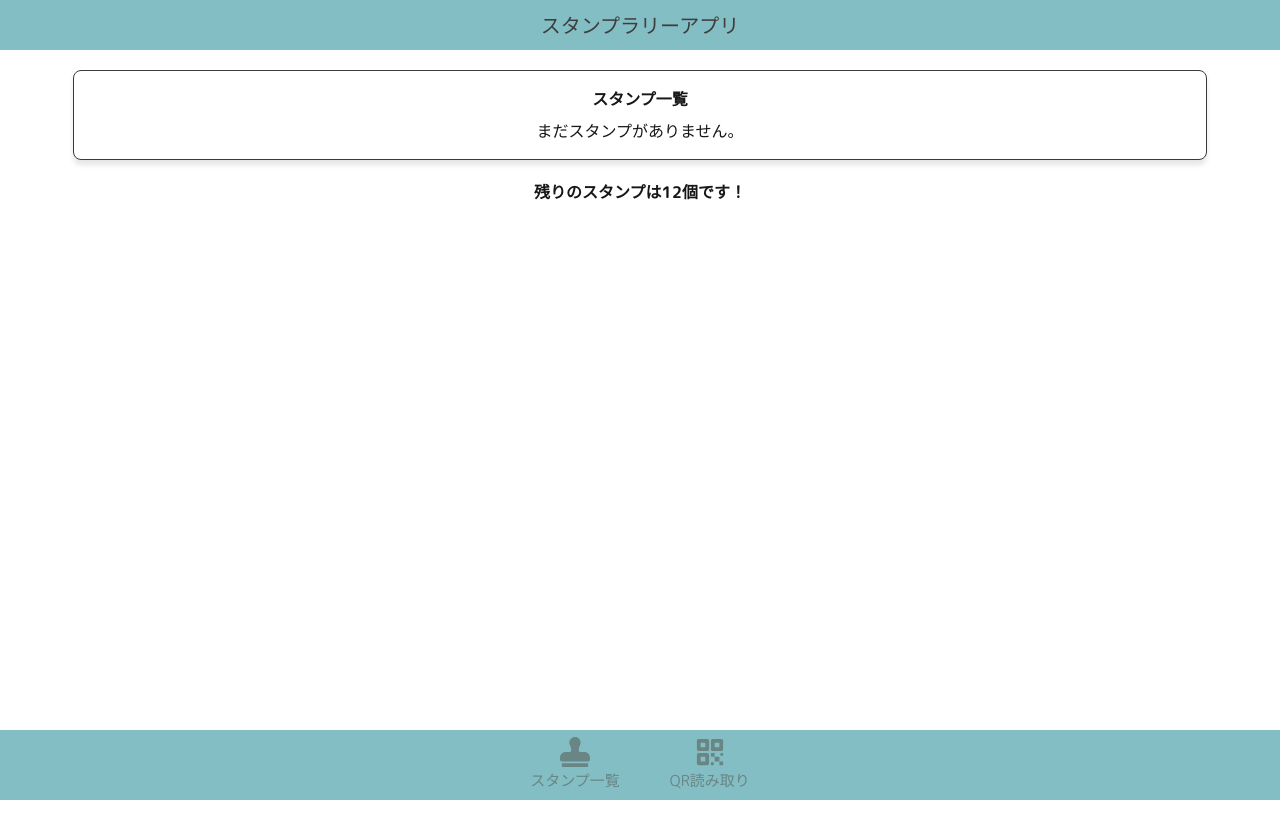
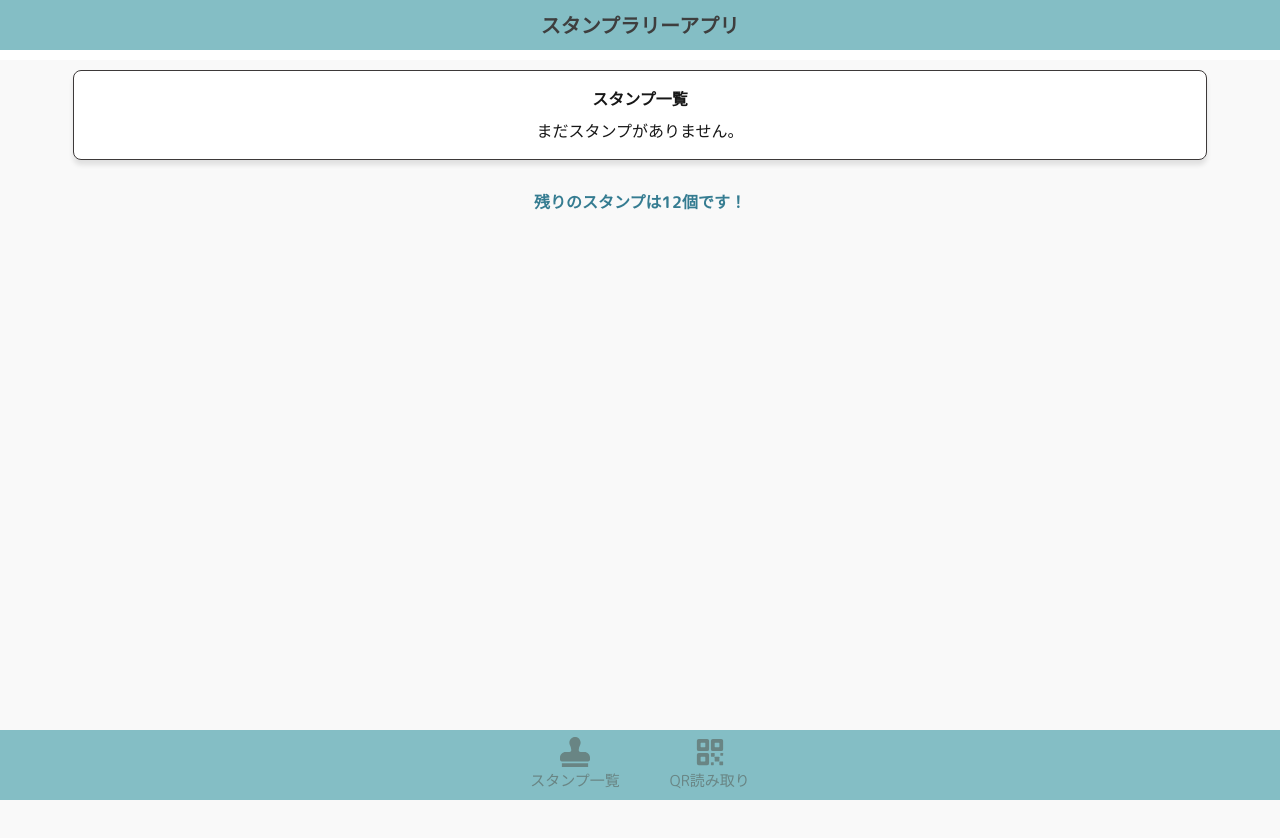
Before and after one commit to ice28992/fes-stamp, a Next.js app: page / in a window 1280 px wide. Shown: the top 838 px of the page. Built offline with nearby package versions, Linux system fonts and the light colour scheme.

Commit message:
style: よりスタンプカードっぽく

```diff
--- a/app/components/base/Header.module.css
+++ b/app/components/base/Header.module.css
@@ -10,7 +10,7 @@
 
 .h2 {
   color: #3e3e3e;
-  font-size: 20px;
+  font-weight: bold;
 }
 
 @media (max-width: 700px) {
--- a/app/style.module.css
+++ b/app/style.module.css
@@ -1,19 +1,31 @@
 .wrapper {
   height: 100vh;
   overflow-y: auto;
+  background: #f9f9f9;
+  padding-bottom: 80px;
+}
+
+.h2, .h3 {
+  text-align: center;
+  font-weight: bold;
+  color: #357c91;
+  margin: 20px;
+}
+.h3 {
+  margin-bottom: 0px;
 }
 
 .contents {
   display: flex;
   justify-content: center;
   padding: 10px;
-  margin-bottom: 10px;
 }
 
 .gridContainer {
   display: grid;
-  grid-template-columns: 1fr 1fr 1fr 1fr;
-  gap: 10px;
+  grid-template-columns: repeat(4, 1fr);
+  gap: 12px;
+  padding: 10px;
 }
 
 .gridItem {
@@ -22,31 +34,30 @@
   align-items: center;
   width: 60px;
   height: 60px;
-  border: 2px solid rgb(84, 150, 183);
+  border: 2px dashed #79b2c7;
   border-radius: 15px;
-}
-.gridItem:hover {
-  box-shadow: 2px 2px 2px rgb(88, 184, 166);
+  background: #fff;
+  box-shadow: 1px 1px 3px rgba(0, 0, 0, 0.05);
+  transition: transform 0.3s ease;
 }
 
-.h2 {
-  text-align: center;
-  font-weight: bold;
-  margin-bottom: 30px;
-}
-.h3 {
-  text-align: center;
-  font-size: small;
-  font-weight: bold;
-  margin-bottom: 10px;
+.gridItem:hover {
+  transform: translateY(-3px);
+  box-shadow: 2px 3px 8px rgba(84, 150, 183, 0.2);
+  background-color: #dceff8;
+  cursor: pointer;
 }
 
 .cardWrap {
   display: flex;
   justify-content: center;
+  padding: 15px;
 }
 
 .img {
-  margin: auto;
-  padding-bottom: 10px;
+  display: block;
+  margin: 0 auto 10px auto;
+  border-radius: 10px;
+  background-color: #fff;
+  box-shadow: 0 0 5px rgba(0,0,0,0.1);
 }
```
Also changed, not shown: public/manifest.json.
